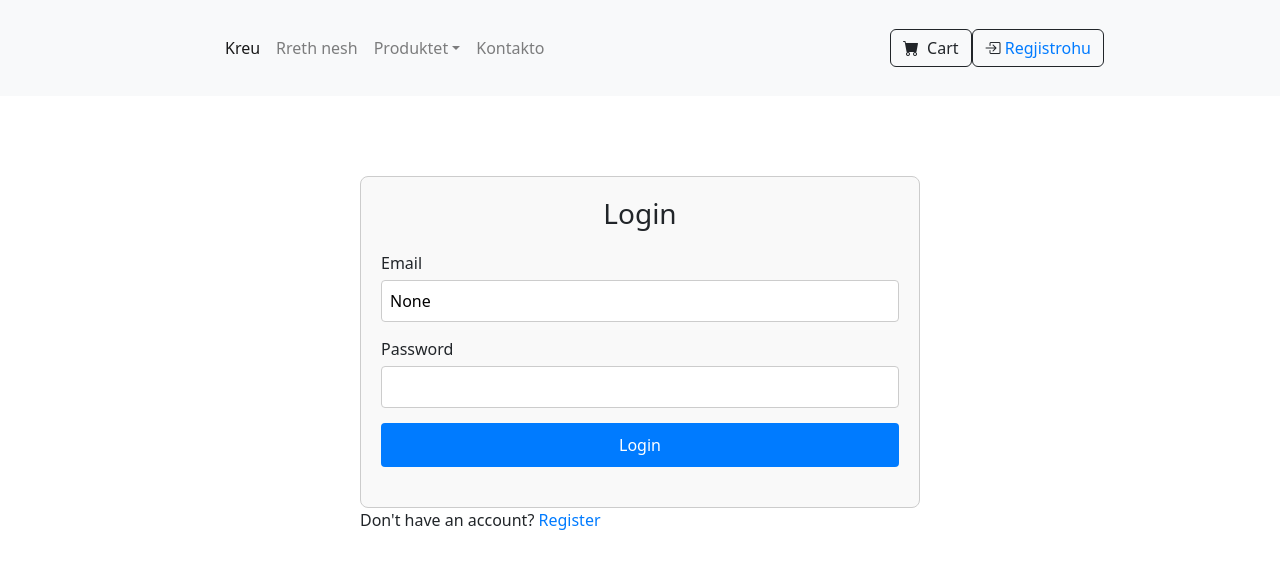
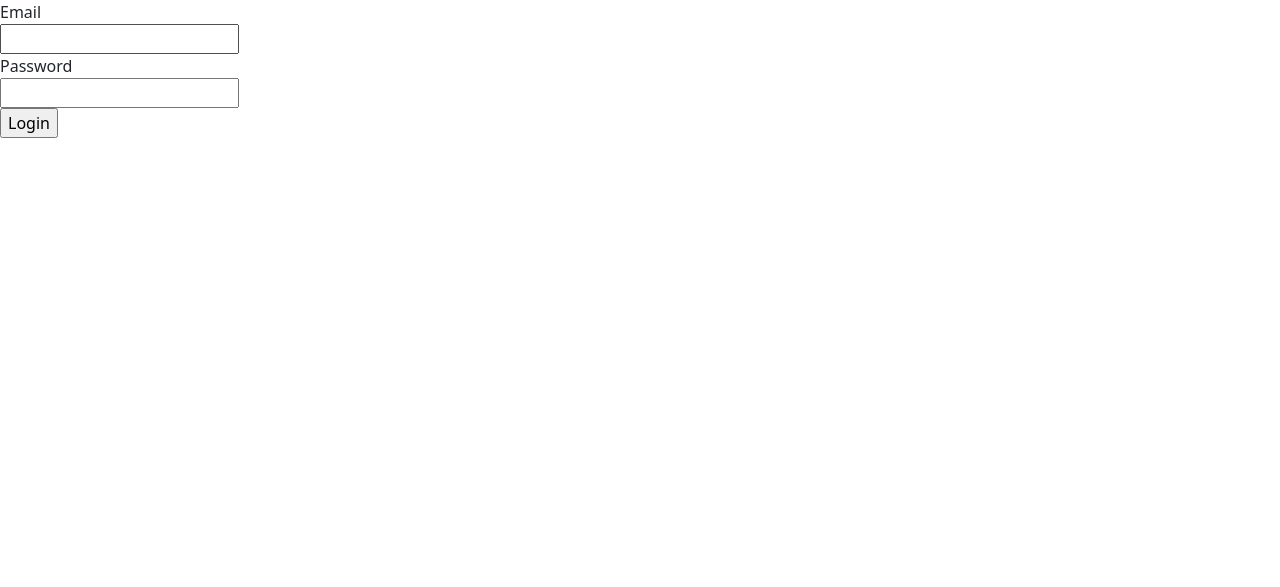
Before and after one commit to rubinramallari9/fishing-hub, a Flask app: page /login in a window 1280 px wide. Shown: the top 587 px of the page. Run offline with Flask 3, Linux system fonts and the light colour scheme; some libraries are stand-ins or nearby versions.

Commit message:
login/sign up
login/sign up

```diff
--- a/main.py
+++ b/main.py
@@ -1,11 +1,14 @@
 from flask import Flask, render_template, redirect, url_for, request, session, flash
 from flask_sqlalchemy import SQLAlchemy
 from flask_wtf import FlaskForm
-from wtforms import StringField, FloatField, IntegerField, SelectField, TextAreaField, FieldList, FormField, EmailField, SubmitField, Form, HiddenField, DecimalField
-from wtforms.validators import DataRequired, Email, Optional
+from wtforms import StringField, FloatField, PasswordField,IntegerField, SelectField, TextAreaField, FieldList, FormField, EmailField, SubmitField, Form, HiddenField, DecimalField
+from wtforms.validators import DataRequired, Email, Optional, EqualTo
 from functools import wraps
 from random import sample
 from sqlalchemy import func
+from werkzeug.security import generate_password_hash, check_password_hash
+from flask_wtf.csrf import CSRFProtect
+
 
 # Configuration class
 class Config:
@@ -27,8 +30,12 @@
 
 # Flask app and extensions setup
 app = Flask(__name__)
+# Initialize CSRF protection
+csrf = CSRFProtect(app)
+csrf.init_app(app)
 app.config.from_object(Config)
 app.secret_key = 'deal23-1B'  # Needed for session management
+
 
 # Initialize CSRF protection
 
@@ -36,7 +43,8 @@
 # Initialize SQLAlchemy
 db = SQLAlchemy(app, session_options={"autoflush": False, "expire_on_commit": False})
 
-# Define models
+
+
 class User(db.Model):
     __tablename__ = 'users'
     id = db.Column(db.Integer, primary_key=True)
@@ -44,6 +52,12 @@
     password = db.Column(db.String(250), nullable=False)
     is_admin = db.Column(db.Boolean, default=False)
     points = db.Column(db.Integer, default=0)
+
+    def set_password(self, password):
+        self.password = generate_password_hash(password)
+
+    def check_password(self, password):
+        return check_password_hash(self.password, password)
 
 class Fillespanje(db.Model):
     __bind_key__ = 'fillespanje'
@@ -258,26 +272,6 @@
 
     product = db.relationship('Makineta', backref=db.backref('variations', lazy=True))
 # Decorator to require login
-def login_required(f):
-    @wraps(f)
-    def decorated_function(*args, **kwargs):
-        if 'user_id' not in session:
-            return redirect(url_for('login', next=request.url))
-        return f(*args, **kwargs)
-    return decorated_function
-
-# Admin-only decorator
-def admin_required(f):
-    @wraps(f)
-    def decorated_function(*args, **kwargs):
-        if 'user_id' not in session:
-            return redirect(url_for('login', next=request.url))
-        user = User.query.filter_by(id=session['user_id']).first()
-        if not user or not user.is_admin:
-            flash("You do not have permission to access this page.", "error")
-            return redirect(url_for('index'))
-        return f(*args, **kwargs)
-    return decorated_function
 
 # Login form
 class LoginForm(FlaskForm):
@@ -435,33 +429,71 @@
         if product:
             random_products[category] = product
     return random_products
+class LoginForm(FlaskForm):
+    email = EmailField('Email', validators=[DataRequired(), Email()])
+    password = PasswordField('Password', validators=[DataRequired()])
+    submit = SubmitField('Login')
 
+class SignupForm(FlaskForm):
+    email = EmailField('Email', validators=[DataRequired(), Email()])
+    password = PasswordField('Password', validators=[DataRequired()])
+    confirm_password = PasswordField('Confirm Password', validators=[DataRequired(), EqualTo('password')])
+    submit = SubmitField('Sign Up')
+
+# Helper functions
+def login_required(f):
+    @wraps(f)
+    def decorated_function(*args, **kwargs):
+        if 'user_id' not in session:
+            flash('You need to be logged in to access this page.', 'warning')
+            return redirect(url_for('login'))
+        return f(*args, **kwargs)
+    return decorated_function
 # Login route
+@app.route('/signup', methods=['GET', 'POST'])
+def signup():
+    form = SignupForm()
+    if form.validate_on_submit():
+        email = form.email.data
+        password = form.password.data
+        hashed_password = generate_password_hash(password, method='pbkdf2:sha256')
+        new_user = User(email=email, password=hashed_password)
+        db.session.add(new_user)
+        db.session.commit()
+        flash('Your account has been created! You can now log in.', 'success')
+        return redirect(url_for('login'))
+    return render_template('signup.html', form=form)
+
 @app.route('/login', methods=['GET', 'POST'])
 def login():
     form = LoginForm()
     if form.validate_on_submit():
         user = User.query.filter_by(email=form.email.data).first()
-        if user and user.password == form.password.data:
+        if user and check_password_hash(user.password, form.password.data):
             session['user_id'] = user.id
             session['email'] = user.email
-            session['is_admin'] = user.is_admin
-            return redirect(url_for('admin_dashboard' if user.is_admin else 'index'))
-        flash("Invalid email or password", "error")
+            flash('You have been logged in!', 'success')
+            return redirect(url_for('index'))
+        else:
+            flash('Login Unsuccessful. Please check email and password', 'danger')
     return render_template('login.html', form=form)
 
-# Logout route
+
 @app.route('/logout')
-@login_required
 def logout():
-    session.clear()
+    session.pop('user_id', None)
+    session.pop('is_admin', None)
+    flash('You have been logged out.', 'success')
     return redirect(url_for('index'))
 
 # Admin dashboard route
 @app.route('/admin_dashboard')
-# @admin_required
+@login_required
 def admin_dashboard():
-    return render_template('dashboard.html')
+    if not session.get('is_admin'):
+        flash('Admin access required.', 'danger')
+        return redirect(url_for('index'))
+    return render_template('admin_dashboard.html')
 
 @app.route('/dashboard/add_product/fillespanje', methods=['GET', 'POST'])
 def add_product_fillespanje():
@@ -697,9 +729,5 @@
 @app.route("/kontakto")
 def kontakto():
     return render_template("kontakto.html")
-
-
 if __name__ == '__main__':
-    with app.app_context():
-        db.create_all()
     app.run(debug=True)
--- a/templates/header.html
+++ b/templates/header.html
@@ -77,7 +77,7 @@
             <form class="d-flex">
                 <button class="btn btn-outline-dark" type="submit">
                     <i class="bi bi-box-arrow-in-right"></i>
-                    <a href="#">Regjistrohu</a>
+                    <a href="{{url_for('signup')}}">Hy/Regjistrohu</a>
                 </button>
             </form>
         </div>
--- a/templates/login.html
+++ b/templates/login.html
@@ -1,129 +1,29 @@
-{% include 'header.html' %}
-
-{% block content %}
-    <div class="container">
-      {% with messages = get_flashed_messages(with_categories=true) %}
-        {% if messages %}
-          {% for category, message in messages %}
-            <div class="alert alert-{{ category }} mt-4">
-              {{ message }}
-            </div>
-          {% endfor %}
-        {% endif %}
-      {% endwith %}
-    </div>
-
-    <div class="container">
-        <div class="form-wrapper">
-            <div class="form-card">
-                <div class="form-header">
-                    <h3>Login</h3>
-                </div>
-                <div class="form-body">
-                    <form method="POST" action="{{ url_for('login') }}">
-                        <div class="form-group">
-                            <label for="email">Email</label>
-                            <input type="text" id="email" name="email" value="{{ form.email.data }}" required>
-                        </div>
-                        <div class="form-group">
-                            <label for="password">Password</label>
-                            <input type="password" id="password" name="password" required>
-                        </div>
-                        <button type="submit" class="submit-button">Login</button>
-                    </form>
-                </div>
-            </div>
-            <p>Don't have an account? <a href="{{ url_for('signup') }}">Register</a></p>
+<!DOCTYPE html>
+<html>
+<head>
+    <title>Login</title>
+    <link rel="stylesheet" type="text/css" href="{{ url_for('static', filename='css/styles.css') }}">
+</head>
+<body>
+    <form method="POST" action="{{ url_for('login') }}">
+        {{ form.hidden_tag() }}
+        <div>
+            {{ form.email.label }}<br>
+            {{ form.email }}<br>
+            {% for error in form.email.errors %}
+                <span>{{ error }}</span>
+            {% endfor %}
         </div>
-    </div>
-{% endblock %}
-
-<style>
-    .container {
-        width: 80%;
-        margin: 0 auto;
-        padding: 20px;
-    }
-
-    .form-wrapper {
-        max-width: 600px;
-        margin: 0 auto;
-        padding: 20px;
-    }
-
-    .form-card {
-        border: 1px solid #ccc;
-        border-radius: 8px;
-        padding: 20px;
-        background-color: #f9f9f9;
-    }
-
-    .form-header {
-        text-align: center;
-        margin-bottom: 20px;
-    }
-
-    .form-body {
-        margin-bottom: 20px;
-    }
-
-    .form-group {
-        margin-bottom: 15px;
-    }
-
-    .form-group label {
-        display: block;
-        margin-bottom: 5px;
-    }
-
-    .form-group input {
-        width: 100%;
-        padding: 8px;
-        border: 1px solid #ccc;
-        border-radius: 4px;
-    }
-
-    .submit-button {
-        display: block;
-        width: 100%;
-        padding: 10px;
-        font-size: 16px;
-        color: #fff;
-        background-color: #007bff;
-        border: none;
-        border-radius: 4px;
-        cursor: pointer;
-    }
-
-    .submit-button:hover {
-        background-color: #0056b3;
-    }
-
-    a {
-        color: #007bff;
-        text-decoration: none;
-    }
-
-    a:hover {
-        text-decoration: underline;
-    }
-
-    .alert {
-        padding: 15px;
-        margin-bottom: 20px;
-        border: 1px solid transparent;
-        border-radius: 4px;
-    }
-
-    .alert-success {
-        color: #155724;
-        background-color: #d4edda;
-        border-color: #c3e6cb;
-    }
-
-    .alert-danger {
-        color: #721c24;
-        background-color: #f8d7da;
-        border-color: #f5c6cb;
-    }
-</style>
+        <div>
+            {{ form.password.label }}<br>
+            {{ form.password }}<br>
+            {% for error in form.password.errors %}
+                <span>{{ error }}</span>
+            {% endfor %}
+        </div>
+        <div>
+            {{ form.submit }}
+        </div>
+    </form>
+</body>
+</html>
```
Also changed, not shown: templates/signup.html (+35 -128 lines), instance/users.db.
